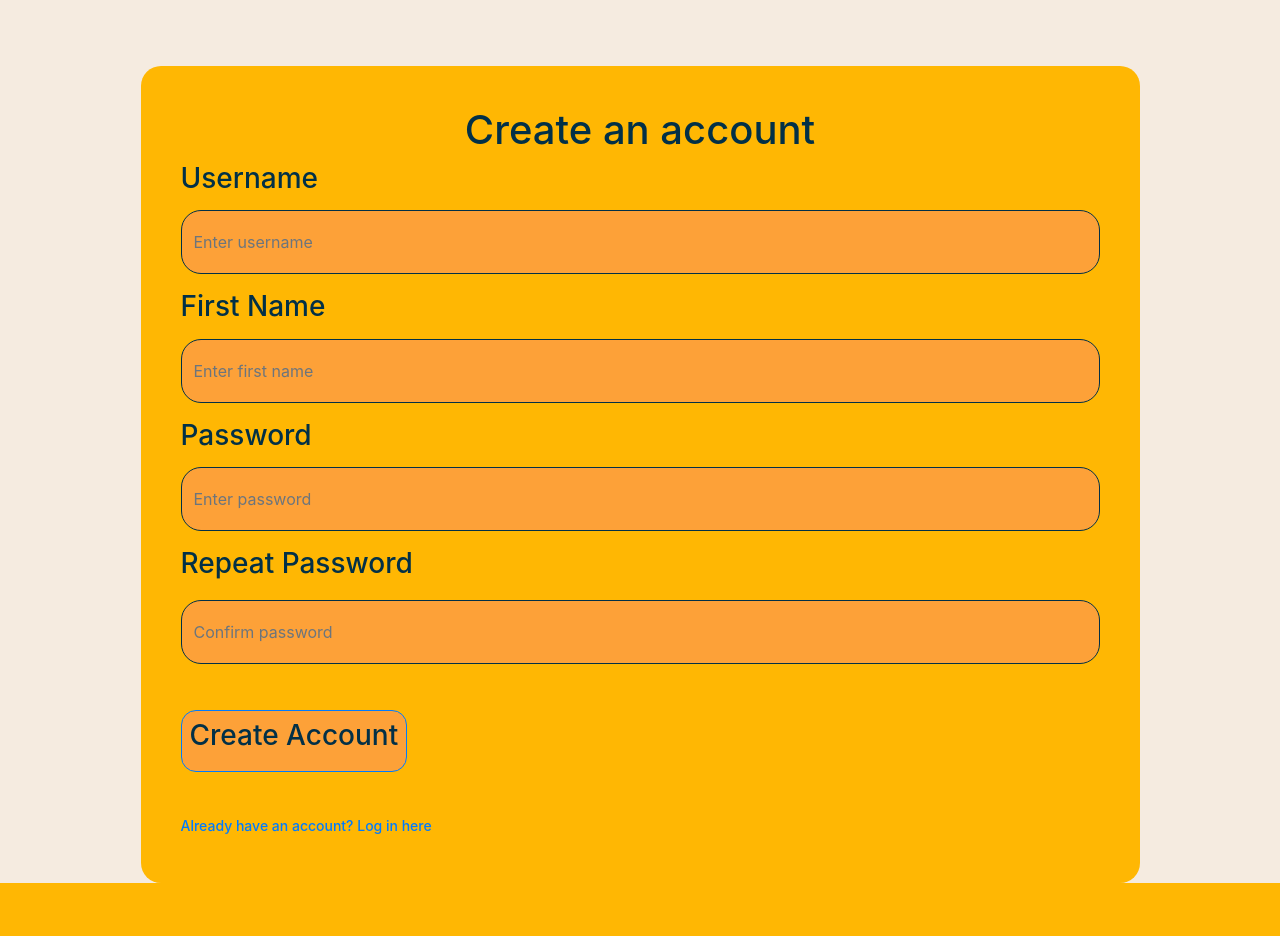
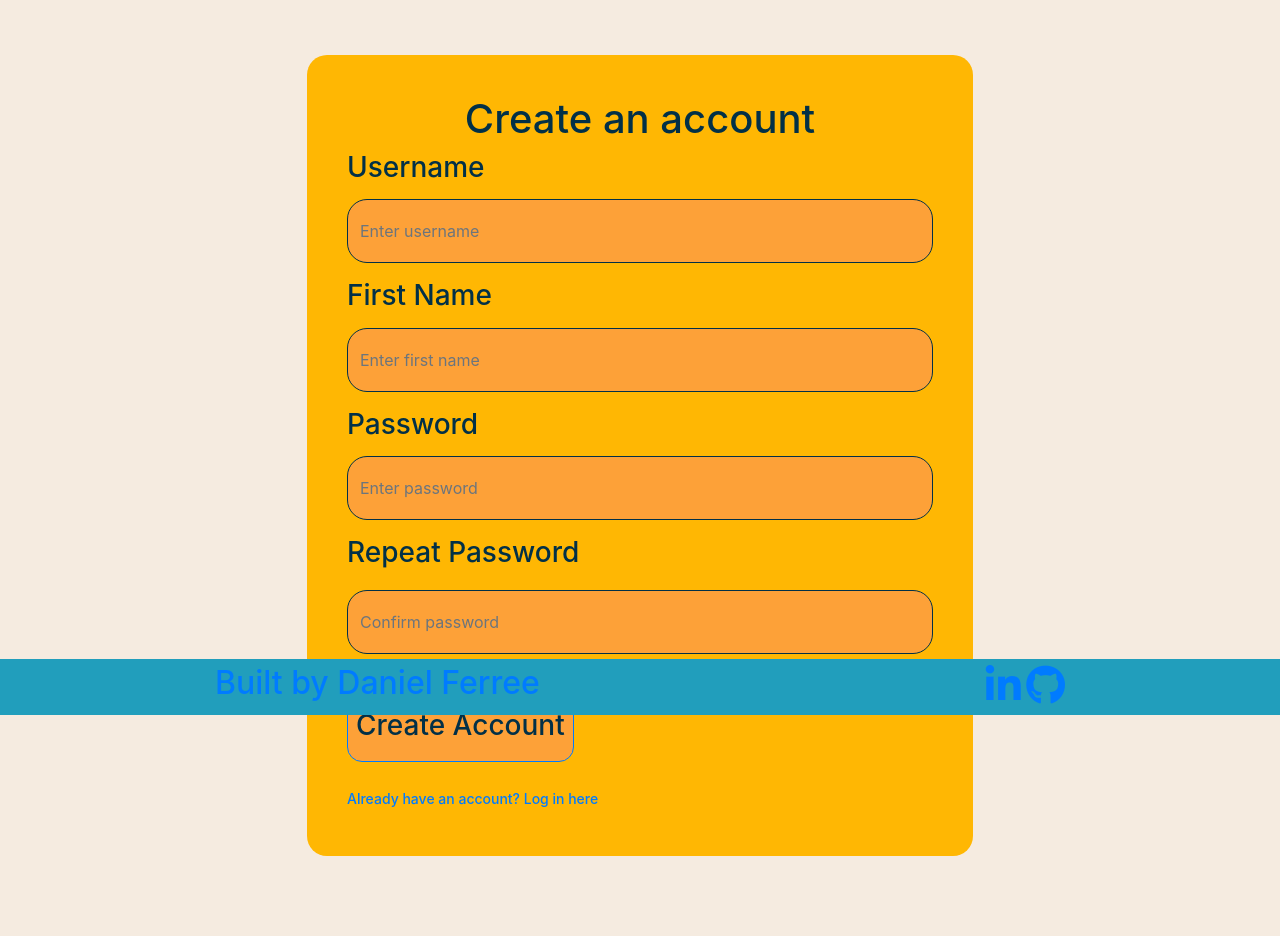
Before and after one commit to dferree/WordOfMouth, a Flask app: page /sign-up in a window 1280 px wide. Shown: the part 85-1021 px from the top of the page. Before the commit the page ends 968 px from the top, so only its background shows below. Run offline with Flask 3, Linux system fonts and the light colour scheme; style sheets or scripts are compiled from the project's sources; some libraries are stand-ins or nearby versions.

Commit message:
added bottom navbar

```diff
--- a/website/static/components/activity-card.scss
+++ b/website/static/components/activity-card.scss
@@ -24,6 +24,7 @@
   display: flex;
   flex-direction: column;
   align-items: center;
+  margin-bottom: 2em;
 }
 
 .activity-card {
--- a/website/static/components/home.scss
+++ b/website/static/components/home.scss
@@ -1,7 +1,7 @@
 @import "_include-media.scss";
 
 .container{
-    padding-top: 95px;
+    padding-top: 6em;
     display: flex;
     flex-direction: column;
     align-items: center;
--- a/website/static/components/navbar.scss
+++ b/website/static/components/navbar.scss
@@ -5,7 +5,6 @@
     align-items: center;
     display: flex;
     background-color: #219EBC;
-
     position: fixed;
     top: 0;
     left: 0;
@@ -26,6 +25,20 @@
     @include media(">=tablet") {
         height: 85px;
     }
+}
+
+.nav-wom-bottom{
+    justify-content: space-around;
+    align-items: center;
+    display: flex;
+    background-color: #219EBC;
+    bottom: 0;
+    left: 0;
+    width: 100%;
+     /* Ensure the navbar is above other content */
+    position: fixed;
+    margin-top: 5em;
+    z-index: 1000;
 }
 
 .nav-logo-btn {
--- a/website/static/components/sign_up.scss
+++ b/website/static/components/sign_up.scss
@@ -1,10 +1,10 @@
 .form-container {
     background-color: #FFB703;
     width: 60%;
-    margin-top: 5%;
+    margin-top: 1em;
     border-radius: 20px;
     padding: 2em;
-
+    margin-bottom: 4em;
 
     @include media("<desktop"){
         width: 90%;
--- a/website/static/styles/activity-card.css
+++ b/website/static/styles/activity-card.css
@@ -22,6 +22,7 @@
   display: flex;
   flex-direction: column;
   align-items: center;
+  margin-bottom: 2em;
 }
 
 .activity-card {
--- a/website/static/styles/home.css
+++ b/website/static/styles/home.css
@@ -1,5 +1,5 @@
 .container {
-  padding-top: 95px;
+  padding-top: 6em;
   display: flex;
   flex-direction: column;
   align-items: center;
--- a/website/static/styles/navbar.css
+++ b/website/static/styles/navbar.css
@@ -24,6 +24,20 @@
   .nav-wom {
     height: 85px;
   }
+}
+
+.nav-wom-bottom {
+  justify-content: space-around;
+  align-items: center;
+  display: flex;
+  background-color: #219EBC;
+  bottom: 0;
+  left: 0;
+  width: 100%;
+  /* Ensure the navbar is above other content */
+  position: fixed;
+  margin-top: 5em;
+  z-index: 1000;
 }
 
 .nav-logo-btn {
--- a/website/static/styles/sign_up.css
+++ b/website/static/styles/sign_up.css
@@ -1,9 +1,10 @@
 .form-container {
   background-color: #FFB703;
-  width: 90%;
-  margin-top: 5%;
+  width: 60%;
+  margin-top: 1em;
   border-radius: 20px;
   padding: 2em;
+  margin-bottom: 4em;
 }
 .form-container h3 {
   margin-bottom: 5%;
--- a/website/templates/sign_up.html
+++ b/website/templates/sign_up.html
@@ -52,4 +52,12 @@
     </div>
 
   </div>
+
+  <nav class="nav-wom-bottom" id="nav-wom-bottom">
+    <a class="navbar-brand" href="#"><h2>Built by Daniel Ferree</h2></a>
+    <div class="social-links">
+      <a href="https://www.linkedin.com/in/dferree/"><i class="fa-brands fa-linkedin-in fa-2x"></i></a>
+      <a href="https://github.com/dferree"><i class="fa-brands fa-github fa-2x"></i></a>
+    </div>
+  </nav>
 {% endblock %}
```
Also changed, not shown: website/templates/activities.html (+7 -0 lines), website/templates/add_activity.html (+8 -0 lines), website/templates/base.html (+6 -1 lines), website/templates/edit_activity.html (+8 -0 lines), website/templates/home.html (+8 -0 lines), website/templates/login.html (+8 -0 lines), website/static/index.js (line endings or trailing spaces), 3 other files.
